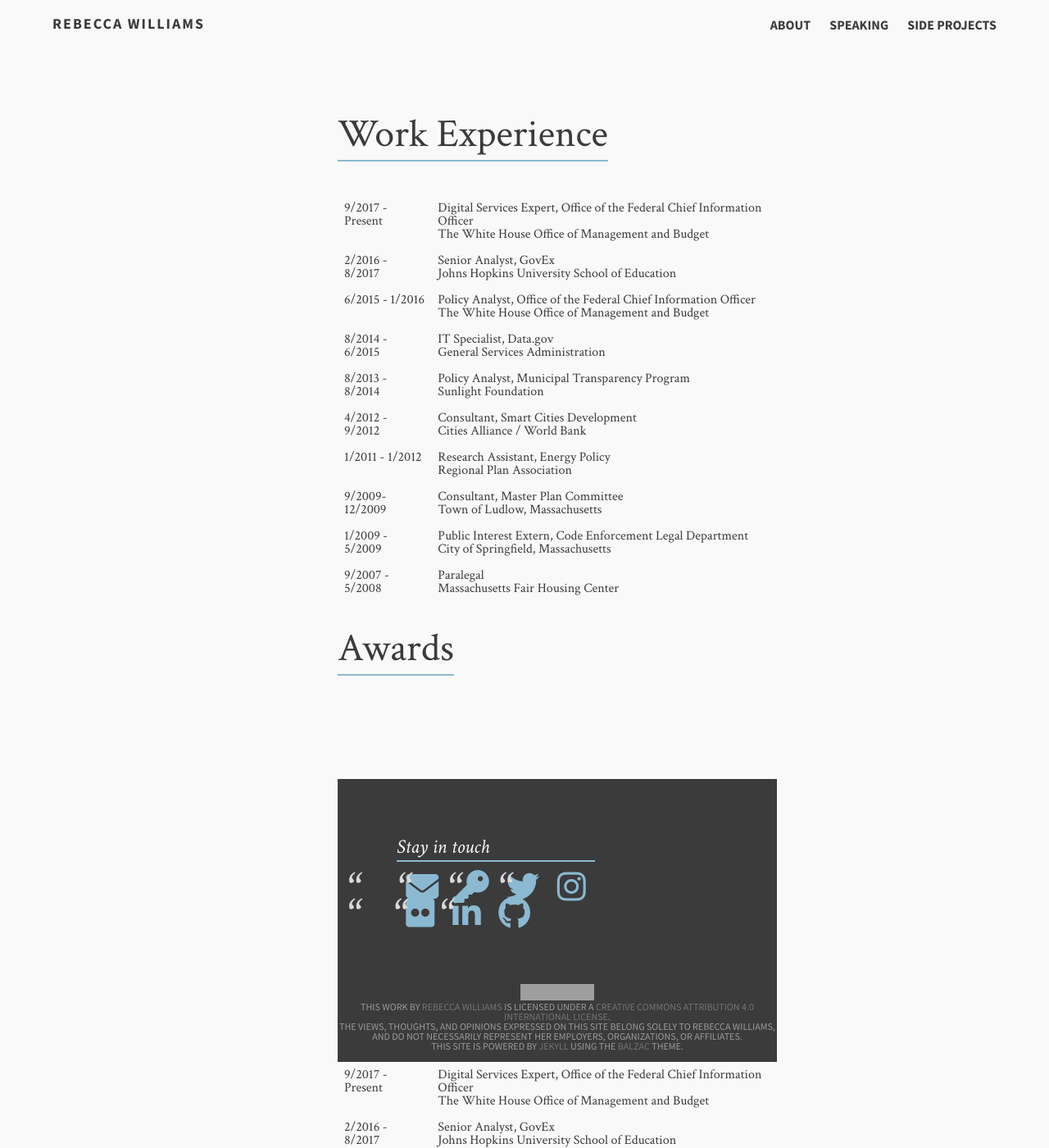
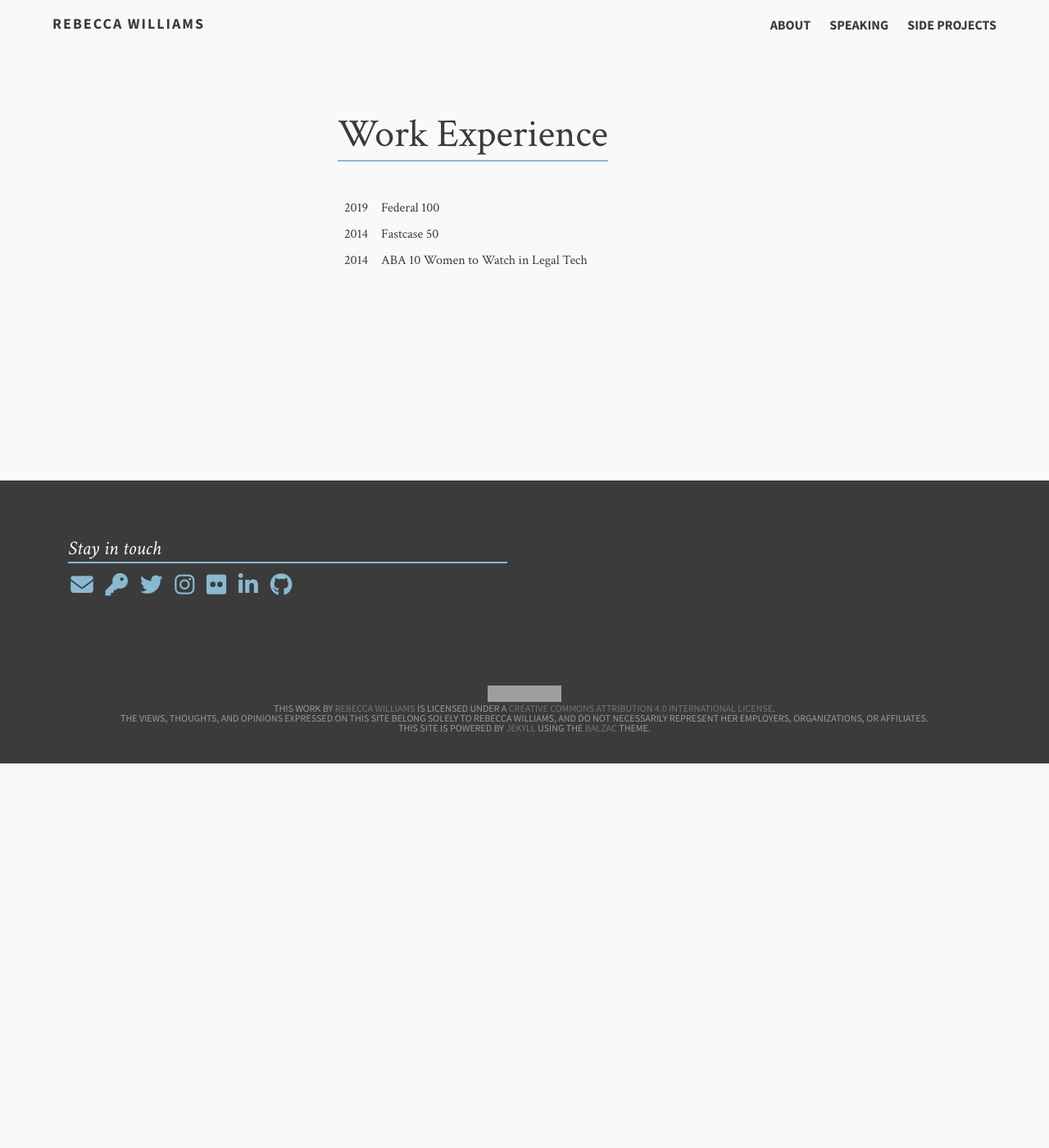
Before and after one commit to rebeccawilliams/rebeccawilliams.us, a Jekyll site: the page built from work.md, in a window 1280 px wide and 1400 px high. Shown: the whole window at 82% size. Built offline with Jekyll 4.4.1, drawn with Linux system fonts in a browser that asks for light colours; nearby versions of some CDN libraries; some of the changed text lies outside the part shown; grey boxes are pictures that could not be loaded.

Commit message:
Update work.html

```diff
--- a/_layouts/work.html
+++ b/_layouts/work.html
@@ -19,108 +19,17 @@
                      <lh><h2><span class="bb">Work Experience</a></span></h2></lh>
 <p><table>
   <tr>
-    <td>9/2017 - Present</td>
-    <td>Digital Services Expert, Office of the Federal Chief Information Officer<br>
-The White House Office of Management and Budget</td>
+    <td>2019</td>
+    <td>Federal 100</td>
   </tr>
   <tr>
-    <td>2/2016 - 8/2017</td>
-    <td>Senior Analyst, GovEx<br>
-Johns Hopkins University School of Education</td>
+    <td>2014</td>
+    <td>Fastcase 50</tr>
+  <tr>
+    <td>2014</td>
+    <td>ABA 10 Women to Watch in Legal Tech</td>
   </tr>
-  <tr>
-    <td>6/2015 - 1/2016</td>
-    <td>Policy Analyst, Office of the Federal Chief Information Officer<br>
-The White House Office of Management and Budget</td>
-  </tr>
-  <tr>
-    <td>8/2014 - 6/2015</td>
-    <td>IT Specialist, Data.gov<br>
-General Services Administration</td>
-  </tr>
-  <tr>
-    <td>8/2013 - 8/2014</td>
-    <td>Policy Analyst, Municipal Transparency Program<br>
-Sunlight Foundation</td>
-  </tr>
-  <tr>
-    <td>4/2012 - 9/2012</td>
-    <td>Consultant, Smart Cities Development<br>
-Cities Alliance / World Bank</td>
-  </tr>
-  <tr>
-    <td>1/2011 - 1/2012</td>
-    <td>Research Assistant, Energy Policy<br>
-Regional Plan Association </td>
-  </tr>
-  <tr>
-    <td>9/2009-12/2009</td>
-    <td>Consultant, Master Plan Committee<br>
-Town of Ludlow, Massachusetts</td>
-  </tr>
-  <tr>
-    <td>1/2009 - 5/2009</td>
-    <td>Public Interest Extern, Code Enforcement Legal Department<br>
-City of Springfield, Massachusetts</td>
-  </tr>
-  <tr>
-    <td>9/2007 - 5/2008</td>
-    <td>Paralegal<br>
-Massachusetts Fair Housing Center</td>
-  </tr>
-                </table></p>
-               <lh><h2><span class="bb">Awards</a></span></h2></lh>
-          <p><table>
-  <tr>
-    <td>9/2017 - Present</td>
-    <td>Digital Services Expert, Office of the Federal Chief Information Officer<br>
-The White House Office of Management and Budget</td>
-  </tr>
-  <tr>
-    <td>2/2016 - 8/2017</td>
-    <td>Senior Analyst, GovEx<br>
-Johns Hopkins University School of Education</td>
-  </tr>
-  <tr>
-    <td>6/2015 - 1/2016</td>
-    <td>Policy Analyst, Office of the Federal Chief Information Officer<br>
-The White House Office of Management and Budget</td>
-  </tr>
-  <tr>
-    <td>8/2014 - 6/2015</td>
-    <td>IT Specialist, Data.gov<br>
-General Services Administration</td>
-  </tr>
-  <tr>
-    <td>8/2013 - 8/2014</td>
-    <td>Policy Analyst, Municipal Transparency Program<br>
-Sunlight Foundation</td>
-  </tr>
-  <tr>
-    <td>4/2012 - 9/2012</td>
-    <td>Consultant, Smart Cities Development<br>
-Cities Alliance / World Bank</td>
-  </tr>
-  <tr>
-    <td>1/2011 - 1/2012</td>
-    <td>Research Assistant, Energy Policy<br>
-Regional Plan Association </td>
-  </tr>
-  <tr>
-    <td>9/2009-12/2009</td>
-    <td>Consultant, Master Plan Committee<br>
-Town of Ludlow, Massachusetts</td>
-  </tr>
-  <tr>
-    <td>1/2009 - 5/2009</td>
-    <td>Public Interest Extern, Code Enforcement Legal Department<br>
-City of Springfield, Massachusetts</td>
-  </tr>
-  <tr>
-    <td>9/2007 - 5/2008</td>
-    <td>Paralegal<br>
-Massachusetts Fair Housing Center</td>
-  </tr>
+          </table>
               </ol>
           </article>
         </section>
```
